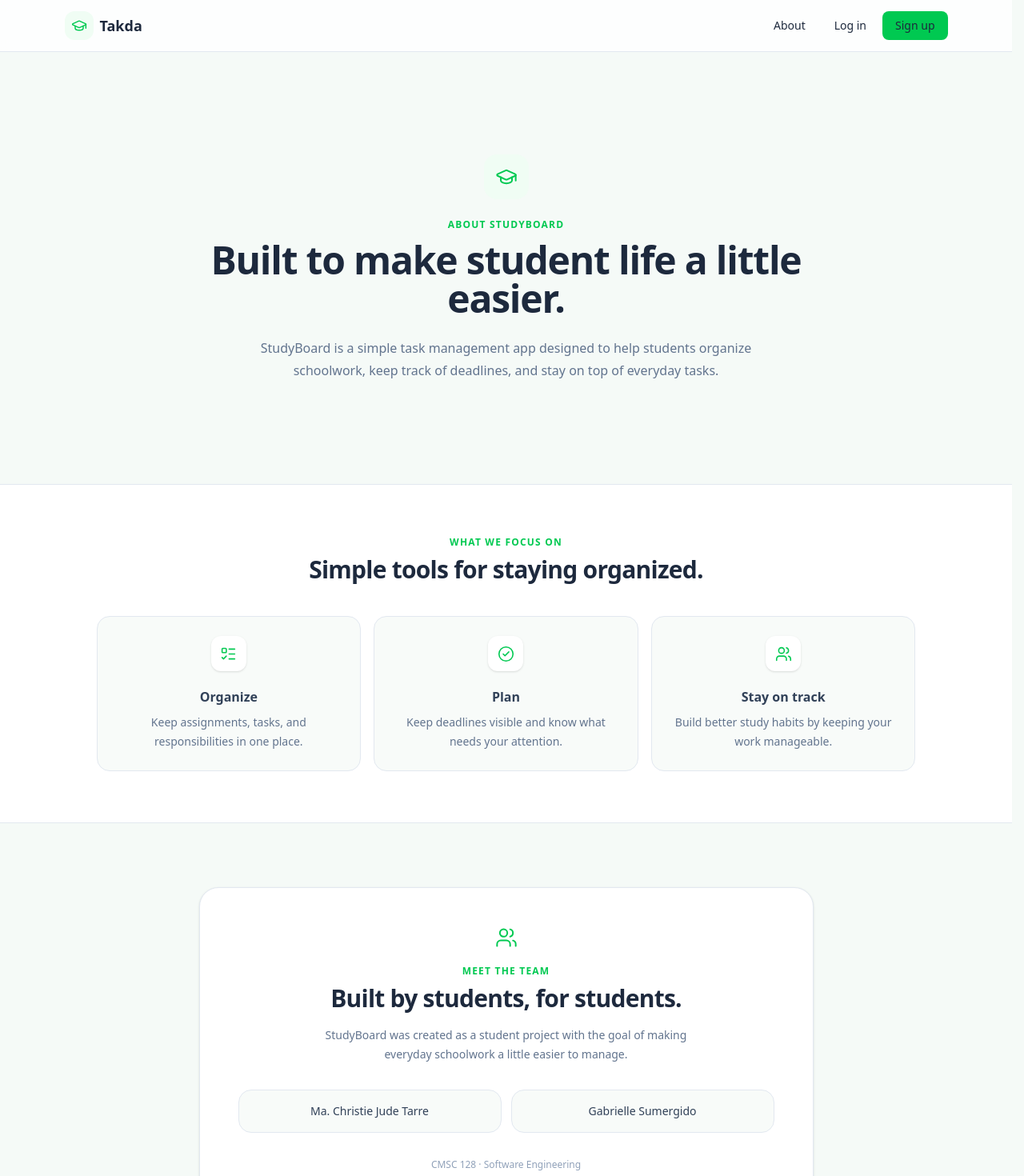
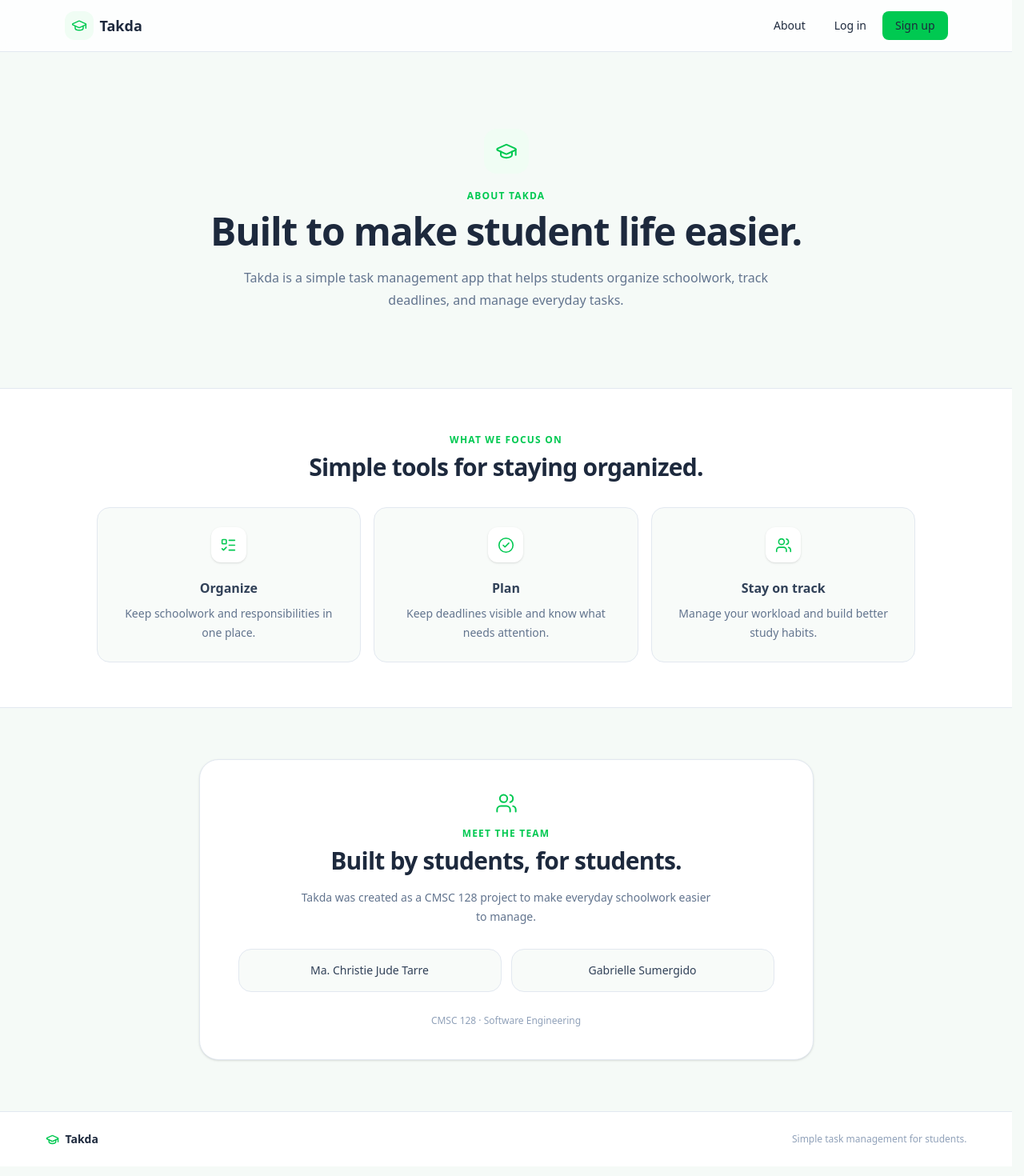
Before and after one commit to cjtarre/cmsc128-Lab1_CRUD_Sumergido-Tarre, a React (Vite) app in the folder frontend/: page /about in a window 1280 px wide. Shown: the top 1470 px of the page at 80% size. Built offline with nearby package versions, Linux system fonts and the light colour scheme; no server answers.

Commit message:
feat: refine public information pages

```diff
--- a/frontend/src/pages/About.jsx
+++ b/frontend/src/pages/About.jsx
@@ -7,31 +7,31 @@ function About() {
             <PublicNavbar />
 
             <main>
-                <section className="px-6 py-24 sm:py-32">
+                <section className="px-6 py-20 sm:py-24">
                     <div className="mx-auto max-w-3xl text-center">
-                        <div className="mx-auto mb-6 flex h-14 w-14 items-center justify-center rounded-2xl bg-green-50 text-green-500">
+                        <div className="mx-auto mb-5 flex h-14 w-14 items-center justify-center rounded-2xl bg-green-50 text-green-500">
                             <GraduationCap size={28} strokeWidth={1.7} />
                         </div>
 
                         <p className="text-xs font-semibold uppercase tracking-widest text-green-500">
-                            About StudyBoard
+                            About Takda
                         </p>
 
                         <h1 className="mt-3 text-4xl font-black tracking-tight sm:text-5xl">
-                            Built to make student life a little easier.
+                            Built to make student life easier.
                         </h1>
 
-                        <p className="mx-auto mt-6 max-w-2xl text-sm leading-7 text-slate-500 sm:text-base">
-                            StudyBoard is a simple task management app designed to help students
-                            organize schoolwork, keep track of deadlines, and stay on top of
-                            everyday tasks.
+                        <p className="mx-auto mt-5 max-w-2xl text-sm leading-7 text-slate-500 sm:text-base">
+                            Takda is a simple task management app that helps
+                            students organize schoolwork, track deadlines, and
+                            manage everyday tasks.
                         </p>
                     </div>
                 </section>
 
-                <section className="border-y border-slate-200 bg-white px-6 py-16">
+                <section className="border-y border-slate-200 bg-white px-6 py-14">
                     <div className="mx-auto max-w-5xl">
-                        <div className="mb-10 text-center">
+                        <div className="mb-8 text-center">
                             <p className="text-xs font-semibold uppercase tracking-widest text-green-500">
                                 What we focus on
                             </p>
@@ -45,30 +45,34 @@ function About() {
                             <InfoCard
                                 icon={ListTodo}
                                 title="Organize"
-                                text="Keep assignments, tasks, and responsibilities in one place."
+                                text="Keep schoolwork and responsibilities in one place."
                             />
 
                             <InfoCard
                                 icon={CheckCircle2}
                                 title="Plan"
-                                text="Keep deadlines visible and know what needs your attention."
+                                text="Keep deadlines visible and know what needs attention."
                             />
 
                             <InfoCard
                                 icon={Users}
                                 title="Stay on track"
-                                text="Build better study habits by keeping your work manageable."
+                                text="Manage your workload and build better study habits."
                             />
                         </div>
                     </div>
                 </section>
 
-                <section className="px-6 py-20">
+                <section className="px-6 py-16">
                     <div className="mx-auto max-w-3xl">
-                        <div className="rounded-3xl border border-slate-200 bg-white px-6 py-12 text-center shadow-sm sm:px-12">
-                            <Users size={28} strokeWidth={1.7} className="mx-auto text-green-500" />
+                        <div className="rounded-3xl border border-slate-200 bg-white px-6 py-10 text-center shadow-sm sm:px-12">
+                            <Users
+                                size={28}
+                                strokeWidth={1.7}
+                                className="mx-auto text-green-500"
+                            />
 
-                            <p className="mt-5 text-xs font-semibold uppercase tracking-widest text-green-500">
+                            <p className="mt-4 text-xs font-semibold uppercase tracking-widest text-green-500">
                                 Meet the team
                             </p>
 
@@ -77,16 +81,16 @@ function About() {
                             </h2>
 
                             <p className="mx-auto mt-4 max-w-lg text-sm leading-6 text-slate-500">
-                                StudyBoard was created as a student project with the goal of
-                                making everyday schoolwork a little easier to manage.
+                                Takda was created as a CMSC 128 project to make
+                                everyday schoolwork easier to manage.
                             </p>
 
-                            <div className="mt-8 grid gap-3 sm:grid-cols-2">
+                            <div className="mt-7 grid gap-3 sm:grid-cols-2">
                                 <TeamCard name="Ma. Christie Jude Tarre" />
                                 <TeamCard name="Gabrielle Sumergido" />
                             </div>
 
-                            <p className="mt-8 text-xs text-slate-400">
+                            <p className="mt-7 text-xs text-slate-400">
                                 CMSC 128 · Software Engineering
                             </p>
                         </div>
@@ -94,11 +98,11 @@ function About() {
                 </section>
             </main>
 
-            <footer className="border-t border-slate-200 bg-white px-6 py-7">
-                <div className="mx-auto flex max-w-6xl items-center justify-between">
+            <footer className="border-t border-slate-200 bg-white px-6 py-6">
+                <div className="mx-auto flex max-w-6xl flex-col items-center justify-between gap-2 sm:flex-row">
                     <div className="flex items-center gap-2">
                         <GraduationCap size={17} className="text-green-500" />
-                        <span className="text-sm font-semibold">StudyBoard</span>
+                        <span className="text-sm font-semibold">Takda</span>
                     </div>
 
                     <p className="text-xs text-slate-400">
--- a/frontend/src/pages/PrivacyPolicy.jsx
+++ b/frontend/src/pages/PrivacyPolicy.jsx
@@ -7,9 +7,9 @@ function PrivacyPolicy() {
             <PublicNavbar />
 
             <main className="mx-auto max-w-4xl px-4 py-12 sm:px-6 lg:py-16">
-                <div className="mb-10">
+                <div className="mb-10 text-center sm:text-left">
                     <p className="mb-2 text-sm font-semibold text-green-600">
-                        StudyBoard
+                        Takda
                     </p>
 
                     <h1 className="text-3xl font-bold tracking-tight text-slate-800 sm:text-4xl">
@@ -19,104 +19,84 @@ function PrivacyPolicy() {
                     <p className="mt-3 text-sm text-slate-500">
                         Last updated: September 2026
                     </p>
+
+                    <p className="mt-5 max-w-2xl text-sm leading-6 text-slate-500">
+                        This policy explains how Takda collects, uses, stores,
+                        and protects information when you use the application.
+                    </p>
                 </div>
 
                 <div className="space-y-8 rounded-2xl border border-slate-200/80 bg-white p-6 shadow-xl shadow-slate-200/30 sm:p-10">
                     <section>
-                        <h2 className="mb-3 text-lg font-semibold text-slate-800">
+                        <h2 className="mb-2 text-lg font-semibold text-slate-800">
                             1. Information we collect
                         </h2>
                         <p className="leading-7 text-slate-600">
-                            StudyBoard collects information that you provide when
-                            creating and using your account. This may include your
-                            email address, username, display name, and information
-                            you choose to store in the application, such as tasks.
+                            Takda collects information provided when creating
+                            and using an account, such as your email address,
+                            display name, and password. It may also store data
+                            you add to the application, such as tasks.
                         </p>
                     </section>
 
                     <section>
-                        <h2 className="mb-3 text-lg font-semibold text-slate-800">
+                        <h2 className="mb-2 text-lg font-semibold text-slate-800">
                             2. How we use your information
                         </h2>
                         <p className="leading-7 text-slate-600">
-                            Your information is used to provide StudyBoard's
-                            features, including account authentication, profile
-                            management, and task management. Information associated
-                            with your account is used to provide you with your own
-                            application data.
+                            Your information is used to provide account
+                            authentication, profile management, task
+                            management, and other Takda features. Your data is
+                            associated with your account to provide your
+                            personalized application experience.
                         </p>
                     </section>
 
                     <section>
-                        <h2 className="mb-3 text-lg font-semibold text-slate-800">
-                            3. Passwords and security
+                        <h2 className="mb-2 text-lg font-semibold text-slate-800">
+                            3. Security
                         </h2>
                         <p className="leading-7 text-slate-600">
-                            StudyBoard is designed so that passwords are not stored
-                            as plain text. Authentication information is handled
-                            through the application's authentication system, with
-                            appropriate measures intended to protect account
-                            information.
+                            Passwords are not stored in plain text. Takda uses
+                            password hashing and authentication controls to
+                            help protect account information and restrict
+                            unauthorized access.
                         </p>
                     </section>
 
                     <section>
-                        <h2 className="mb-3 text-lg font-semibold text-slate-800">
-                            4. Sharing of information
+                        <h2 className="mb-2 text-lg font-semibold text-slate-800">
+                            4. Sharing and storage
                         </h2>
                         <p className="leading-7 text-slate-600">
-                            StudyBoard does not sell your personal information.
-                            Account and application data is intended to be used for
-                            providing the StudyBoard service and is not intentionally
-                            made available to other users except where required by
-                            an application's feature.
+                            Takda does not sell your personal information. Your
+                            account and application data is stored in the
+                            application's database and is intended to be
+                            accessible only through authorized access.
                         </p>
                     </section>
 
                     <section>
-                        <h2 className="mb-3 text-lg font-semibold text-slate-800">
-                            5. Data retention
+                        <h2 className="mb-2 text-lg font-semibold text-slate-800">
+                            5. Your rights
                         </h2>
                         <p className="leading-7 text-slate-600">
-                            Account and application data may remain stored while
-                            your account is active. The exact retention and deletion
-                            process depends on the application's implemented
-                            database and account-management features.
+                            You may review and manage information associated
+                            with your account through the features available in
+                            Takda. Available options may include updating
+                            account information and managing stored data.
                         </p>
                     </section>
 
                     <section>
-                        <h2 className="mb-3 text-lg font-semibold text-slate-800">
-                            6. Your information
+                        <h2 className="mb-2 text-lg font-semibold text-slate-800">
+                            6. Changes and contact
                         </h2>
                         <p className="leading-7 text-slate-600">
-                            StudyBoard aims to provide users with access to and
-                            control over information associated with their account.
-                            Available profile, account, and data-management options
-                            depend on the features implemented in the application.
-                        </p>
-                    </section>
-
-                    <section>
-                        <h2 className="mb-3 text-lg font-semibold text-slate-800">
-                            7. Changes to this policy
-                        </h2>
-                        <p className="leading-7 text-slate-600">
-                            This Privacy Policy may be updated as StudyBoard's
-                            features, data handling practices, or security
-                            mechanisms change. Updates will be reflected on this
-                            page.
-                        </p>
-                    </section>
-
-                    <section>
-                        <h2 className="mb-3 text-lg font-semibold text-slate-800">
-                            8. Contact
-                        </h2>
-                        <p className="leading-7 text-slate-600">
-                            For questions about this Privacy Policy or StudyBoard's
-                            handling of information, please contact the StudyBoard
-                            project team.
+                            This policy may be updated as Takda's features or
+                            data practices change. For questions or concerns
+                            about this policy, please contact the Takda project
+                            team.
                         </p>
                     </section>
                 </div>
@@ -124,9 +104,9 @@ function PrivacyPolicy() {
                 <div className="mt-8 text-center">
                     <Link
                         to="/"
-                        className="text-sm font-medium text-green-600 hover:text-green-700"
+                        className="text-sm font-medium text-green-600 transition hover:text-green-700"
                     >
-                        Back to StudyBoard
+                        Back to Takda
                     </Link>
                 </div>
             </main>
```
